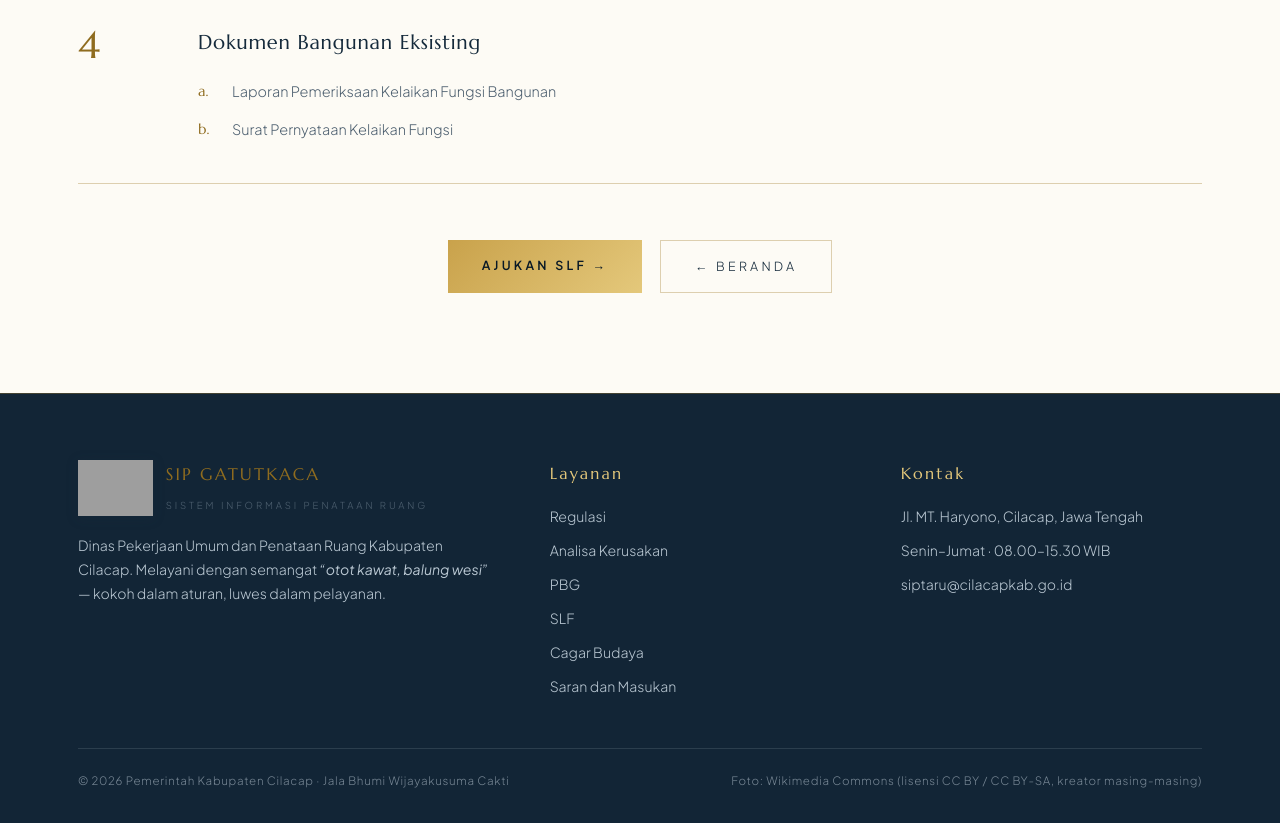
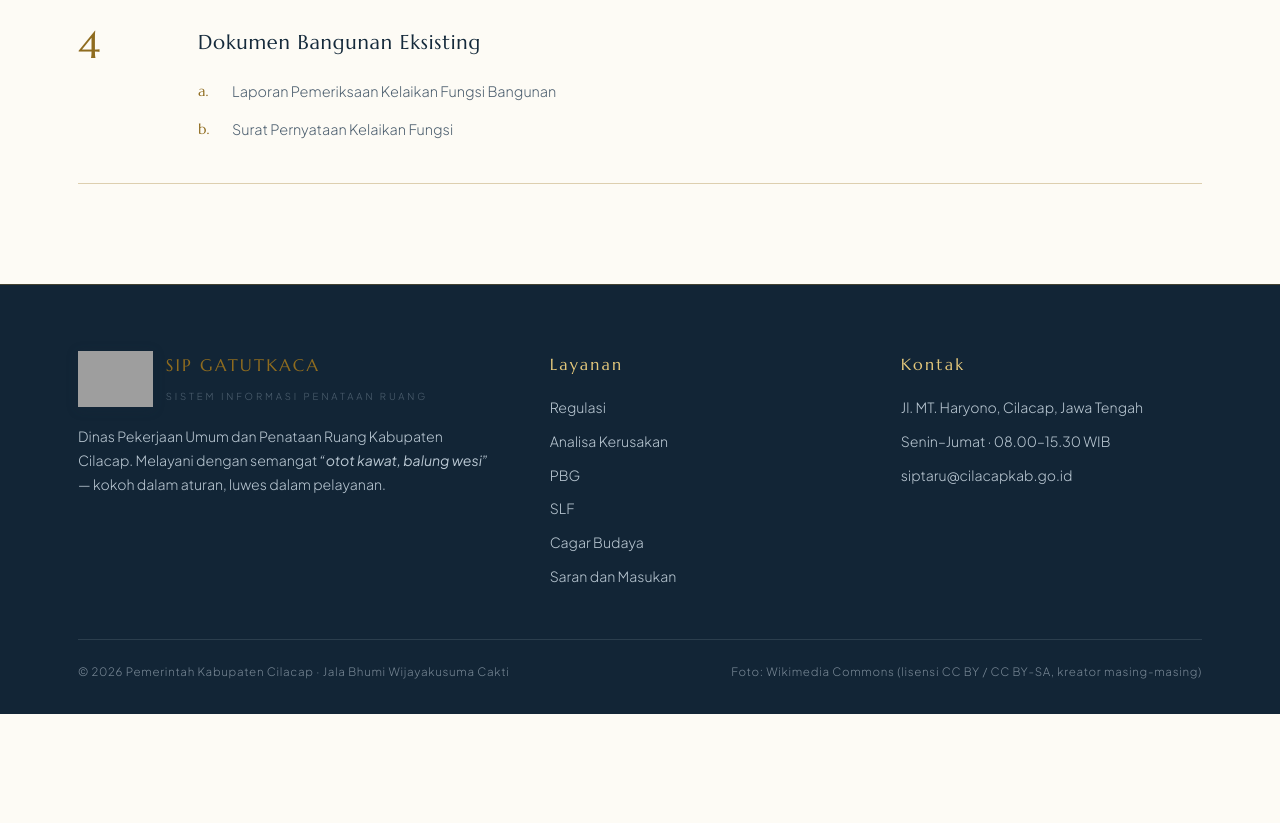
Before and after one commit to simbgsemarang-code/sipgatutkaca, a CodeIgniter app: page /slf in a window 1280 px wide. Shown: the part 2591-3414 px from the top of the page. After the commit the page ends 3305 px from the top, so only its background shows below. Run offline with CodeIgniter, Linux system fonts and the light colour scheme; grey boxes are pictures that could not be loaded.

Commit message:
Halaman SLF: hapus tombol "Ajukan SLF" dan "Beranda"
Menghapus baris tombol CTA di penutup halaman ("Ajukan SLF ->" dan
"<- Beranda") yang sebelumnya menutup bagian Data Teknis. Sisa
konten (Portal Tim Penelaah, Persyaratan Layanan, Data Umum, Data
Teknis) tidak diubah.

```diff
--- a/application/views/pages/slf.php
+++ b/application/views/pages/slf.php
@@ -358,10 +358,6 @@ footer{background:var(--foot);color:#F8F4EA;padding:66px 0 32px;border-top:1px s
       </div>
     </div>
 
-    <div class="reveal" style="margin-top:56px;text-align:center;display:flex;gap:18px;justify-content:center;flex-wrap:wrap">
-      <a class="btn btn-gold" href="<?php echo base_url('login?from=slf'); ?>">Ajukan SLF →</a>
-      <a class="btn btn-ghost" href="<?php echo base_url(); ?>">← Beranda</a>
-    </div>
   </div>
 </section>
 
```
